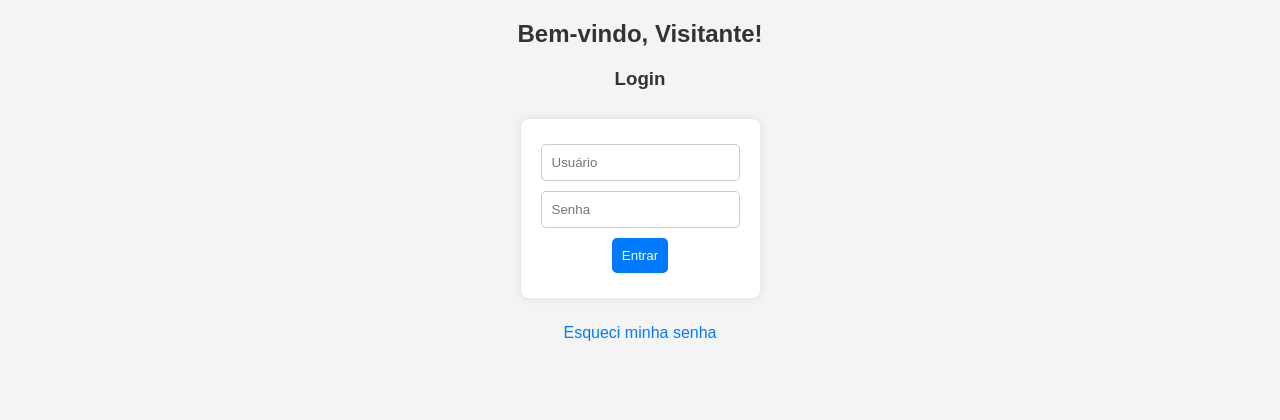
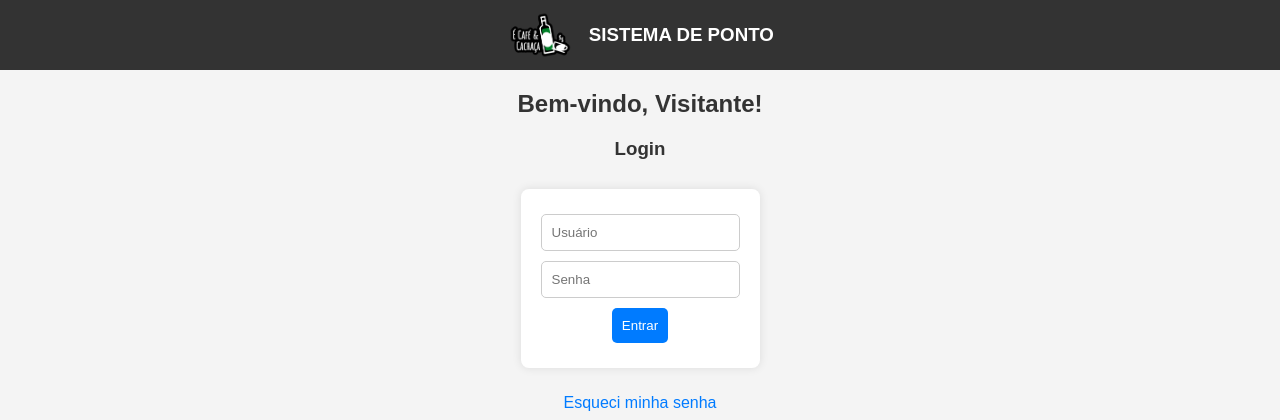
Before and after one commit to danielsf93/ponto, a PHP site: page / in a window 1280 px wide. Shown: the top 420 px of the page. Run offline with PHP 8.4, Linux system fonts and the light colour scheme.

Commit message:
Add files via upload

```diff
--- a/admin/listar_pontos.php
+++ b/admin/listar_pontos.php
@@ -164,7 +164,7 @@ try {
         <?php endif; ?>
 
         <br>
-        <a href="ponto/admin/index.php">Voltar</a>
+        <a href="/ponto/index.php">Voltar</a>
     </div>
 
     <!-- Modal para exibir a foto com informações -->
--- a/index.php
+++ b/index.php
@@ -1,4 +1,8 @@
-<?php session_start(); ?>
+<?php session_start();
+// Inclui o cabeçalho
+require_once __DIR__ . '/templates/header.php';
+
+?>
 <!DOCTYPE html>
 <html lang="pt">
 <head>
@@ -24,6 +28,14 @@
             </form>
             <?php if ($_SESSION['usuario'] === 'admin'): ?>
                 <p><a href="admin/admin.php">Administração</a></p>
+
+
+
+
+código aqui
+
+
+
             <?php endif; ?>
         <?php else: ?>
             <h3>Login</h3>
--- a/pontoec.html
+++ b/pontoec.html
@@ -1,4 +1,4 @@
-<!DOCTYPE html>
+aaaaaaaaaaaaaaaaaaaaaaaaaaaaaaaa<!DOCTYPE html>
 <html>
 <head>
     <title>PontoEC - Login</title>
--- /dev/null
+++ b/templates/header.php
@@ -0,0 +1,79 @@
+<?php
+// templates/header.php
+session_start();
+?>
+
+<!DOCTYPE html>
+<html lang="pt">
+<head>
+    <meta charset="UTF-8">
+    <meta name="viewport" content="width=device-width, initial-scale=1.0">
+    <title>Sistema de Ponto</title>
+    <link rel="stylesheet" href="/ponto/css/style.css">
+    <style>
+        /* Estilos para o cabeçalho */
+        header {
+            display: flex;
+            align-items: center;
+            justify-content: center;
+            background-color: #333;
+            padding: 10px 20px;
+        }
+
+        header img {
+            height: 50px; /* Ajuste o tamanho do logo conforme necessário */
+            margin-right: 15px;
+        }
+
+        header h3 {
+            color: white;
+            margin: 0;
+        }
+
+        /* Estilos para o menu horizontal */
+        .menu {
+            background-color: #444;
+            padding: 10px 0;
+            text-align: center;
+        }
+
+        .menu a {
+            display: inline-block;
+            margin: 0 15px;
+            color: white;
+            text-decoration: none;
+            font-weight: bold;
+        }
+
+        .menu a:hover {
+            color: #ff9800;
+        }
+    </style>
+</head>
+<body>
+
+<header>
+    <img src="/ponto/templates/logo.webp" alt="Logo do Sistema">
+    <h3>SISTEMA DE PONTO</h3>
+</header>
+
+<?php if (isset($_SESSION['usuario'])): ?>
+    <nav class="menu">
+        <a href="/ponto/user/bater_ponto.php">Bater ponto</a>
+        <a href="/ponto/user/ver_meus_pontos.php">Ver Meus Pontos</a>
+        <a href="/ponto/user/pedir_revisao.php">Pedir Revisão</a>
+        <a href="/ponto/user/trocar_senha.php">Trocar senha</a>
+        <a href="/ponto/user/logout.php">Sair</a>
+
+        <?php if ($_SESSION['usuario'] === 'admin'): ?>
+            <br><br><a href="/ponto/admin/admin.php">Administração</a>
+            <a href="/ponto/admin/listar_pontos.php">Listar Pontos</a>
+            <a href="/ponto/admin/pedidos_da_equipe.php">Pedidos de Alteração</a>
+            <a href="/ponto/admin/gerar_relatorio.php">Gerar Relatório</a>
+            <a href="/ponto/admin/editar_manualmente.php">Editar Manualmente</a>
+        <?php endif; ?>
+    </nav>
+<?php endif; ?>
+
+</body>
+</html>
--- a/user/bater_ponto.php
+++ b/user/bater_ponto.php
@@ -96,7 +96,7 @@ try {
     <canvas id="canvas" width="320" height="240" style="display:none;"></canvas>
 
     <br>
-    <a href="index.php">Voltar</a>
+    <a href="/ponto/index.php">Voltar</a>
   </div>
 
   <!-- Script JavaScript para capturar a foto -->
--- a/user/recuperar_senha.php
+++ b/user/recuperar_senha.php
@@ -50,6 +50,6 @@ try {
         <button type="submit">Solicitar Redefinição</button>
     </form>
     <br>
-    <a href="index.php">Voltar</a>
+    <a href="/ponto/index.php">Voltar</a>
 </body>
 </html>
```
Also changed, not shown: templates/footer.php (added, +35 -0 lines), foto/foto_admin_1739551721.png (added), foto/foto_admin_1739551751.png (added), foto/foto_daniel_1739553381.png (added), templates/logo.webp (added).
